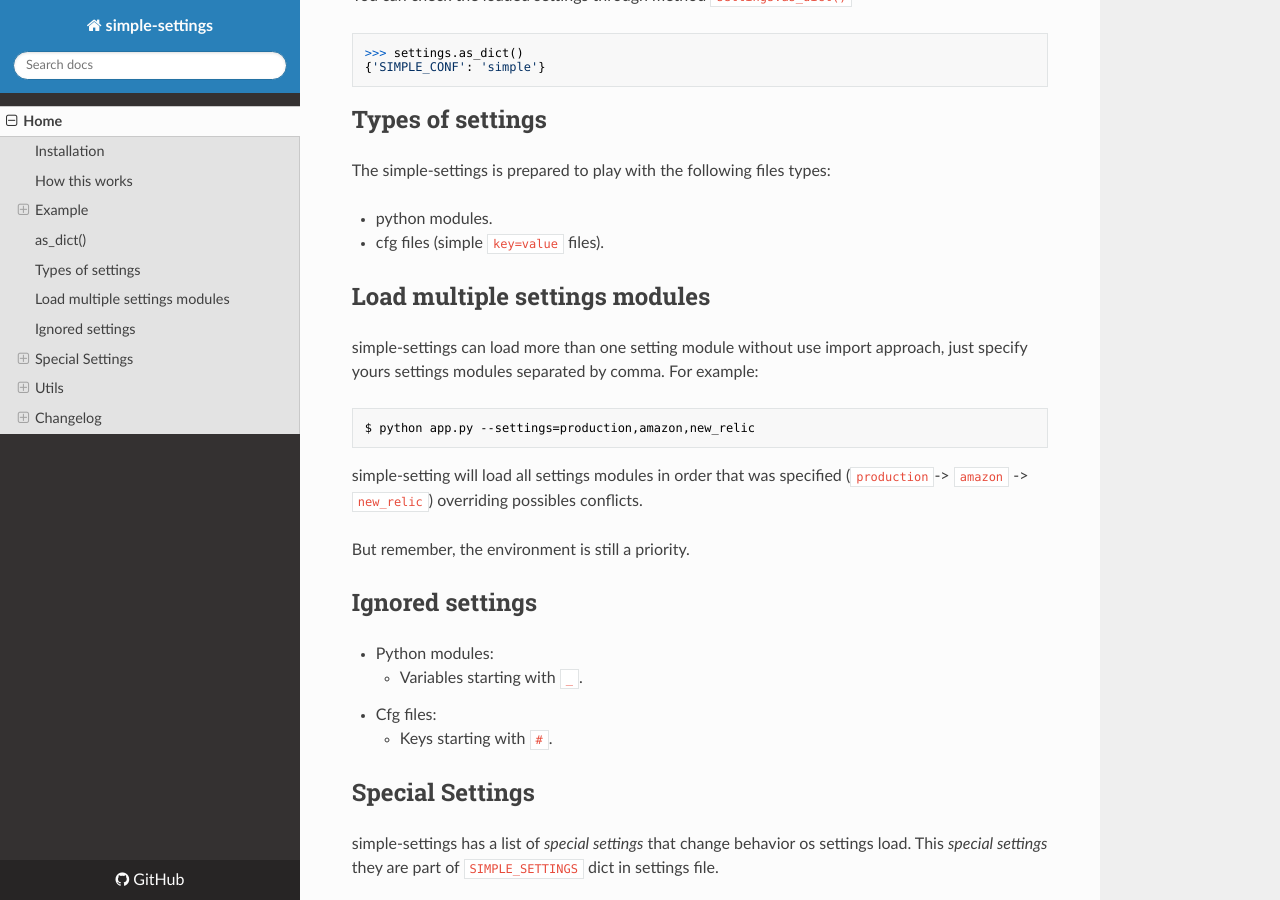
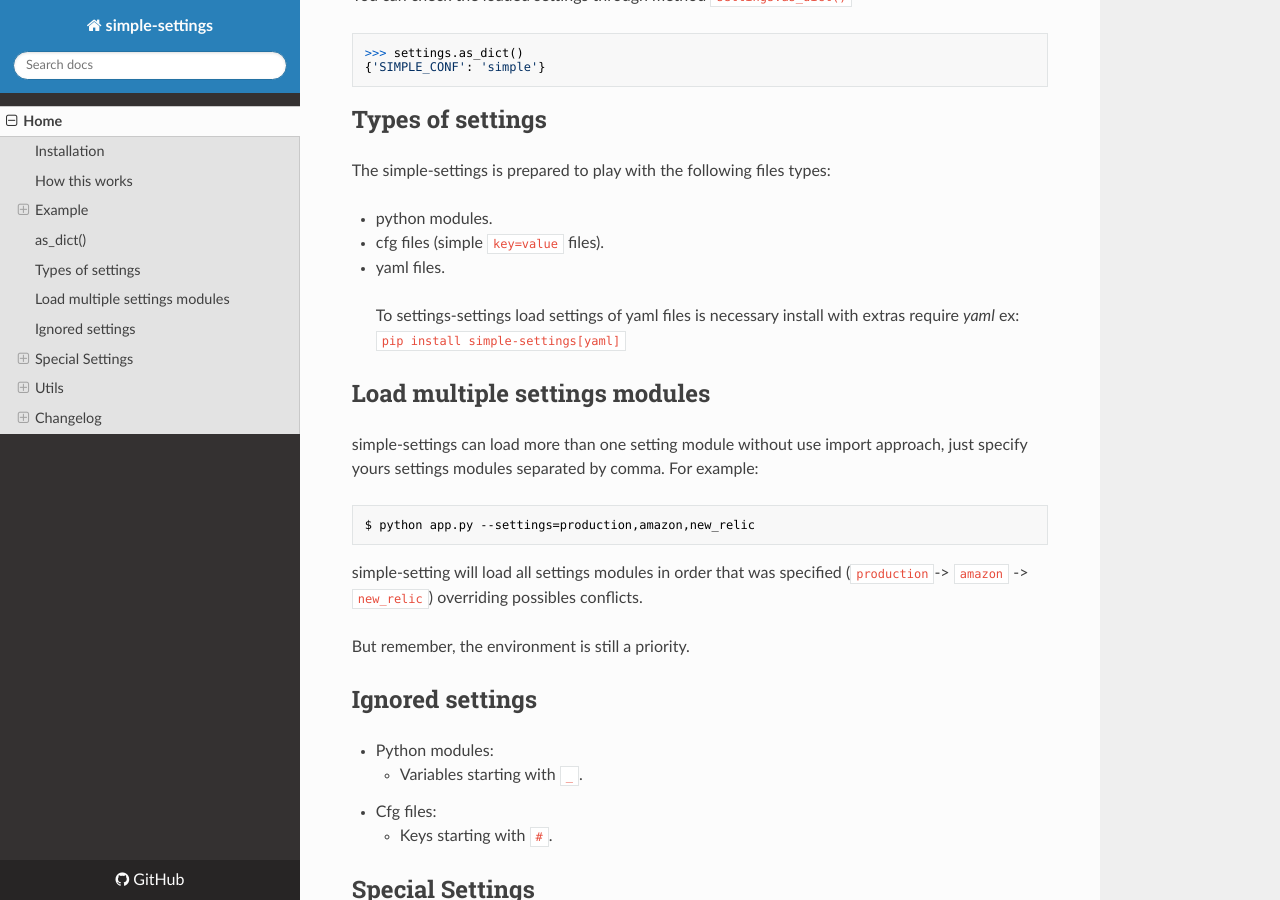
Before and after one commit to drgarcia1986/simple-settings, an MkDocs documentation site: the page built from docs/index.md, in a window 1280 px wide and 900 px high, scrolled down 2017 px. Built offline with MkDocs 1.6.1, drawn with Linux system fonts in a browser that asks for light colours; nearby versions of some CDN libraries; old or Windows-style settings are respelled for this version of MkDocs; some of the changed text lies outside the part shown.

Commit message:
update documentation and changelog

```diff
--- a/docs/index.md
+++ b/docs/index.md
@@ -91,6 +91,9 @@
 
 * python modules.
 * cfg files (simple `key=value` files).
+* yaml files.
+
+> To settings-settings load settings of yaml files is necessary install with extras require _yaml_ ex: `pip install simple-settings[yaml]`
 
 ## Load multiple settings modules
 simple-settings can load more than one setting module without use import approach, just specify yours settings modules separated by comma.
@@ -166,6 +169,7 @@
 ## Changelog
 ### [NEXT_RELEASE]
 * Some refactors.
+* Load settings of _yaml_ files.
 
 ### [0.4.0] - 2016-01-03
 * Lazy settings load.
```
